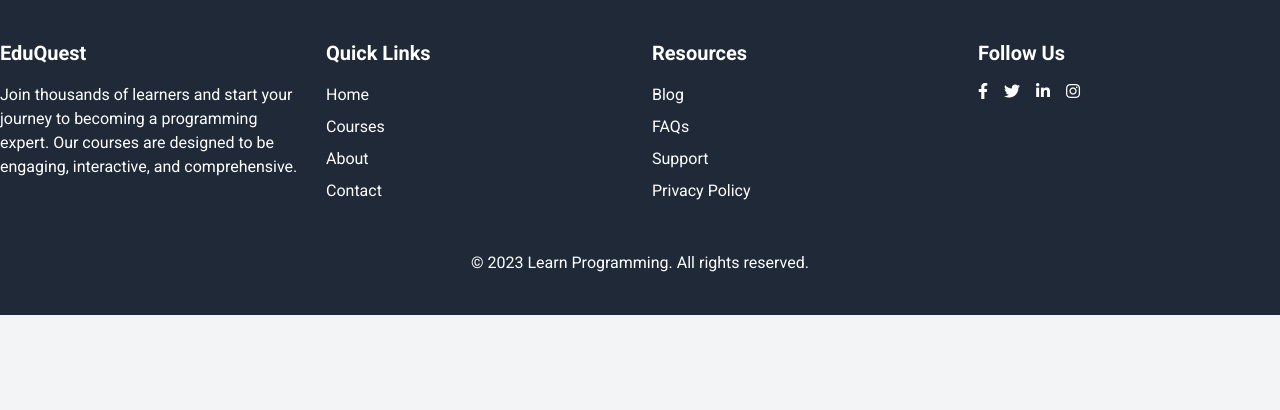
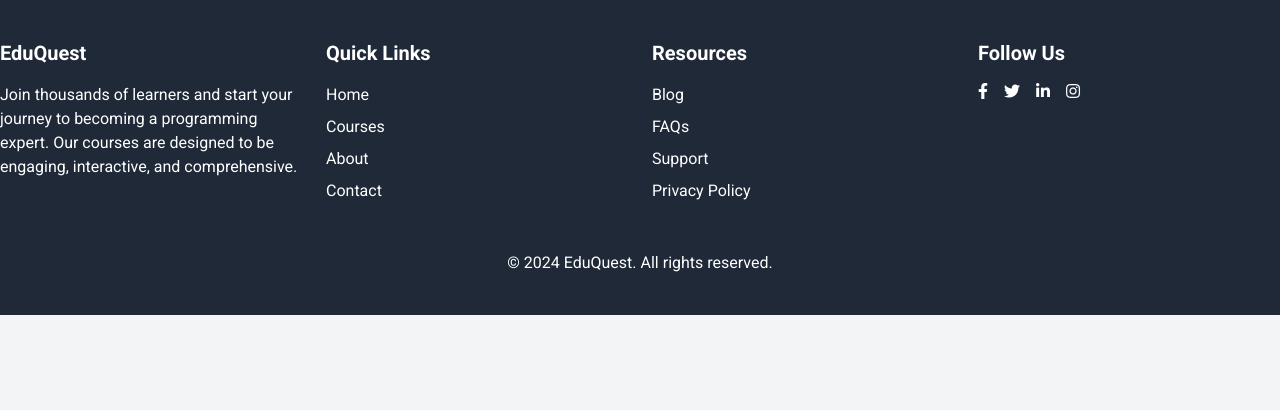
Before and after one commit to JohnAmeh1/Quiz-Based-Learning-App, a PHP site: page /assets/footer_1.php in a window 1280 px wide. Shown: the part 41-451 px from the top of the page. Run offline with PHP 8.4, Linux system fonts and the light colour scheme; some libraries are stand-ins or nearby versions.

Commit message:
Quiz Based Learning

```diff
--- a/assets/footer_1.php
+++ b/assets/footer_1.php
@@ -110,7 +110,7 @@
         </div>
         <div class="container mx-auto text-center mt-10">
             <p>
-                © 2023 Learn Programming. All rights reserved.
+                © 2024 EduQuest. All rights reserved.
             </p>
         </div>
     </footer>
```
